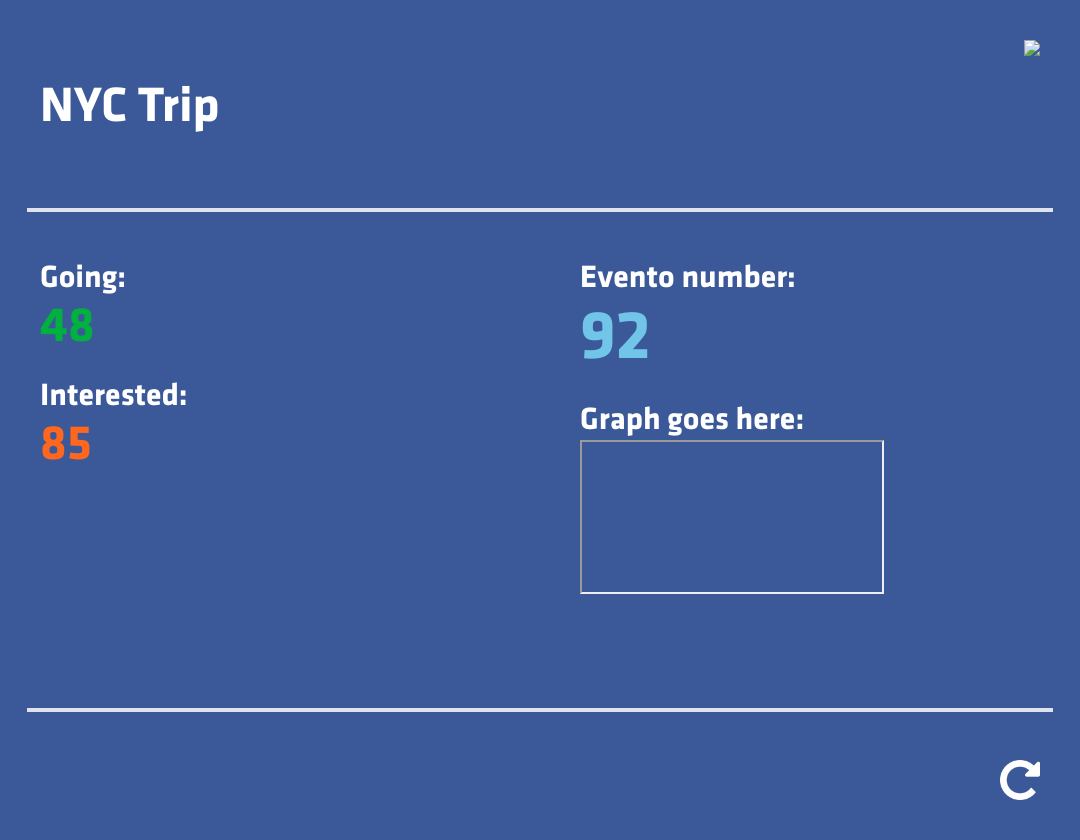
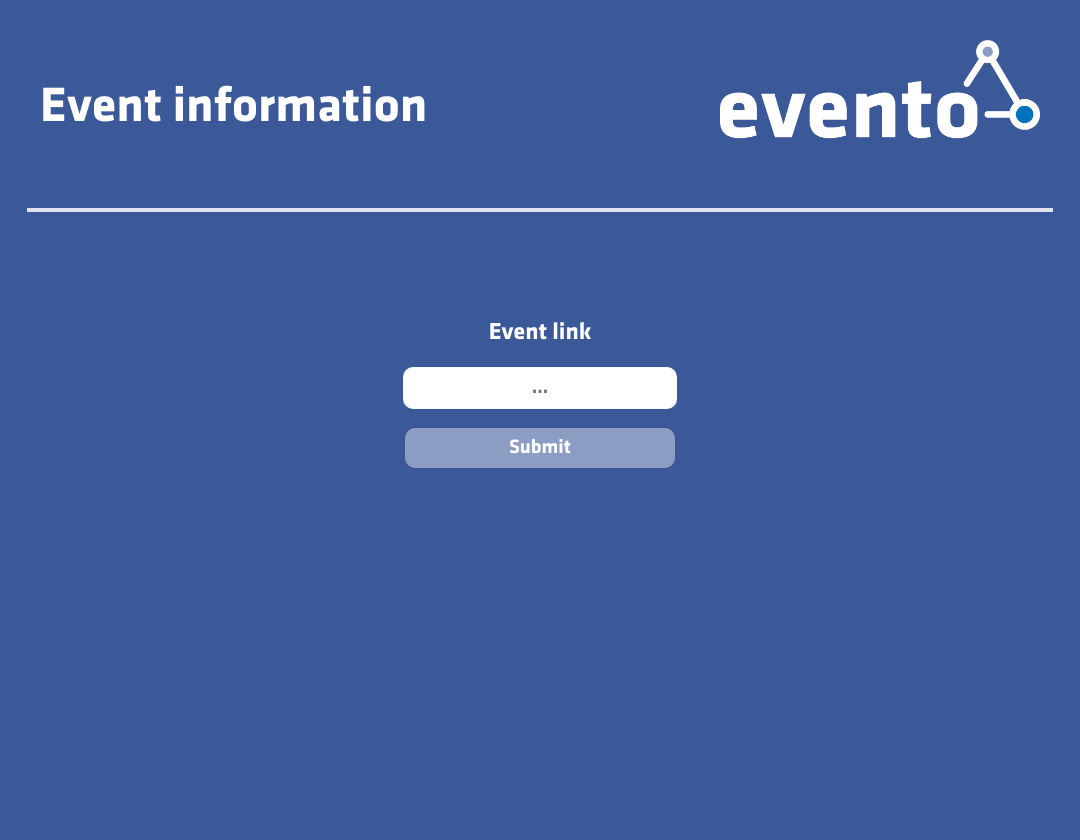
Before and after one commit to OmarG247/uOttaHack-evento, an Electron app: page event.html in a window 1080 px wide. After the commit the page ends 800 px from the top, so only its background shows below. Drawn offline with nearby package versions, Linux system fonts and the light colour scheme.

Commit message:
UI updatE

```diff
--- a/event.html
+++ b/event.html
@@ -8,7 +8,7 @@
     <meta name="description" content="">
     <meta name="author" content="">
 
-    <link rel="icon" type="image/png" sizes="16x16" href="./src/img/icon-dark.png">
+    <link rel="icon" type="image/png" sizes="16x16" href="./src/img/icon-light.png">
 
     <title>Evento</title>
 
@@ -17,52 +17,28 @@
 
 <body>
 
-    <div class="row-header">
-            <img id="main-logo" src="./src//img/logo-dark.png">
+   <div class="row-header">
+            <img id="main-logo" src="./src/img/dark.png">
             <br>
             <br>
-            <h1 style="font-size: 50px">NYC Trip</h1>
+            <h1 style="font-size: 50px">Event information</h1>
     </div>
 
     <hr class="line1">
 
-    <div class="row-main">
-        <div class="column-left half">
-            <h1>
-                Going:
-            </h1>
-            <h1 class="going">
-                48
-            </h1>
+    <div class="main">
+        <form action="index.html" method="get">
             <br>
-            <h1>
-                Interested:
-            </h1>
-            <h1 class="interested">
-                85
-            </h1>
-        </div>
+            <h2>
+                Event link
+            </h2>
+            <br>
+            <input class="input-box" type="text" name="fname" placeholder="...">
+            <br>
+            <br>
+            <input class="button-login" type="submit" value="Submit">
+        </form>
 
-        <div class="column-right half">
-            <h1>
-                Evento number:
-            </h1>
-            <h1 class="evento-number">
-                92
-            </h1>
-            <br>
-            <h1>
-                Graph goes here:
-            </h1>
-            <iframe></iframe>
-        </div>
-
-    </div>
-
-    <hr class="line1">
-
-    <div class="row-footer right">
-        <img id="refresh-button" src="./src/img/refresh.png">
     </div>
 
     <script src="https://d3js.org/d3.v5.min.js"></script>
--- a/styles.css
+++ b/styles.css
@@ -124,9 +124,9 @@ h5 {
 }
 
 .main {
-    height: 100%;
+    height: 110px;
     width: 100%;
-    padding: 20% 0;
+    padding: 80px 0;
     text-align: center;
 }
 
@@ -155,3 +155,10 @@ h5 {
     color: black;
     font-size: 20px;
 }
+
+.main-graph {
+    height: 100%;
+    width: 100%;
+    border-width: 0px;
+    border-color: transparent;
+}
```
Also changed, not shown: index.html (+8 -8 lines), login.html (+2 -2 lines), src/img/main-graph.svg (added).
